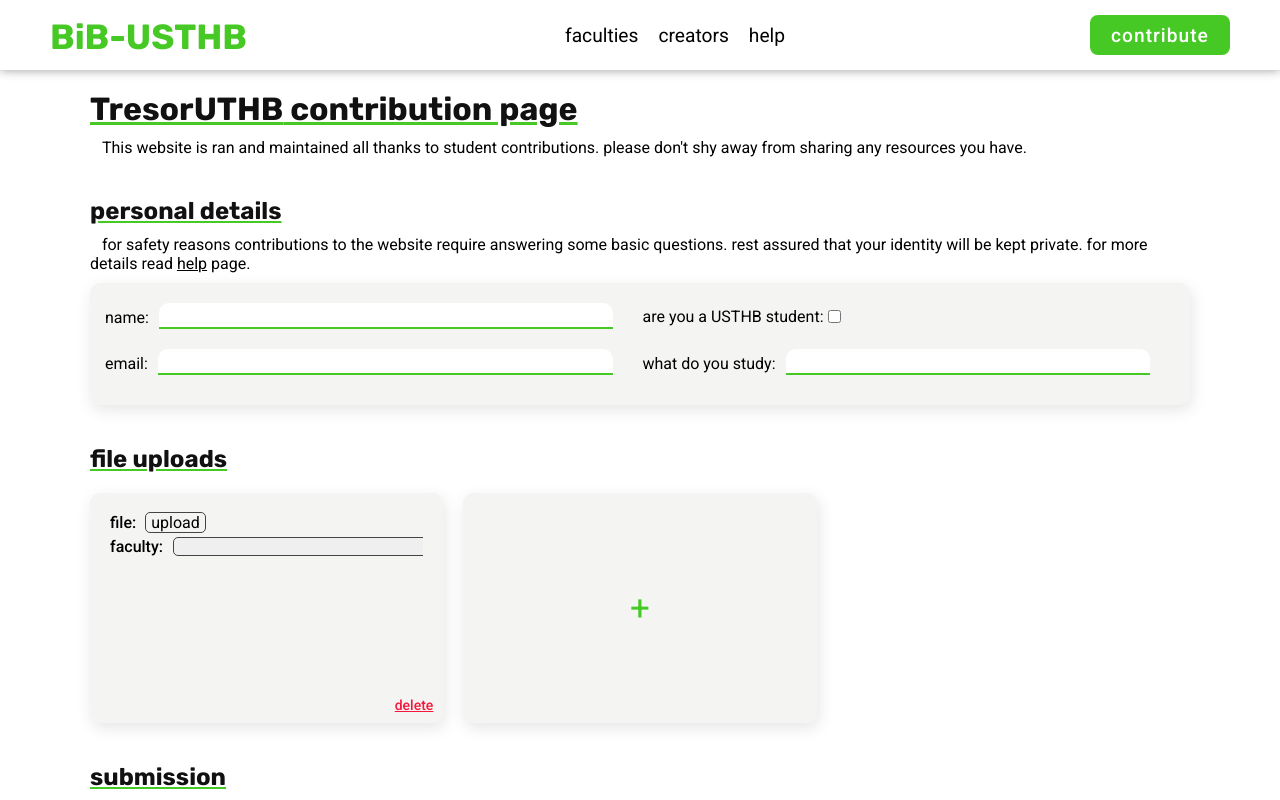
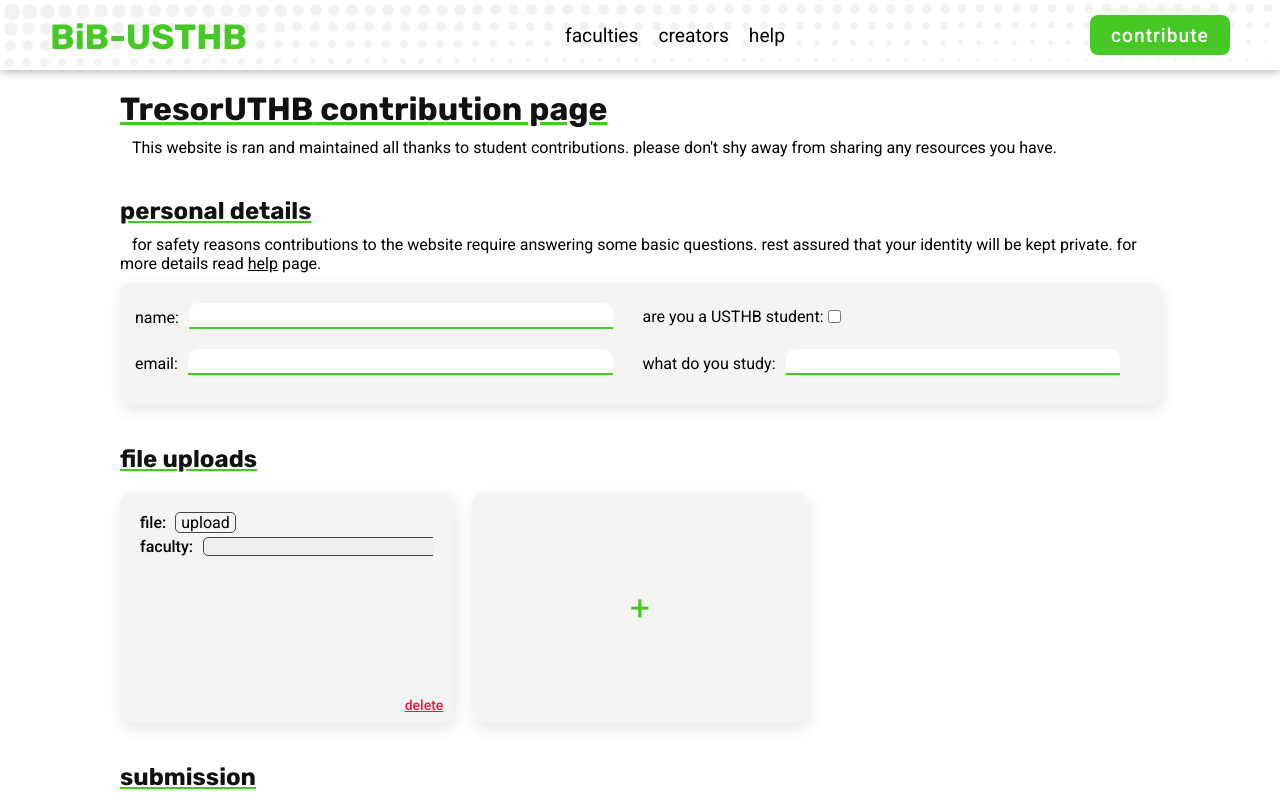
Before and after one commit to hexxt-git/bib-usthb, a SvelteKit app: page /contribute in a window 1280 px wide. Shown: the top 800 px of the page. Built offline with nearby package versions, Linux system fonts and the light colour scheme.

Commit message:
returned the bubbles

```diff
--- a/src/app.html
+++ b/src/app.html
@@ -18,7 +18,7 @@
 			scroll-behavior: smooth;
 			box-sizing: border-box;
 			--nav-height: 70px;
-			--side-margin: 90px;
+			--side-margin: 120px;
 			--brand-green: #46c925;
 			--off-white: #f4f5f3;
 			--off-off-white: #eeefee;
--- a/src/routes/Footer.svelte
+++ b/src/routes/Footer.svelte
@@ -3,7 +3,7 @@
 </script>
 
 <footer id="footer">
-    <!-- <Bubbles offset={5} flip_y={1} height={8} opacity={4}/> -->
+    <Bubbles offset={5} flip_y={1} height={8} opacity={4}/>
     <div>
         made by <a href="https://9EED.github.io/" target="_blank"> Zeghdani Salah </a> and <a href="https://laindev.me/" target="_blank"> Aymen charfaoui </a>
     </div>
--- a/src/routes/Nav.svelte
+++ b/src/routes/Nav.svelte
@@ -3,7 +3,7 @@
 </script>
 
 <nav>
-    <!-- <Bubbles z_index=-1 width={150} height={10} opacity=5 /> -->
+    <Bubbles z_index=-1 width={150} height={10} opacity=5 />
     <a id="nav-logo" href="/">BiB-USTHB</a>
     <div>
     <a class="nav-link" href="/#faculties-page">faculties</a>
```
